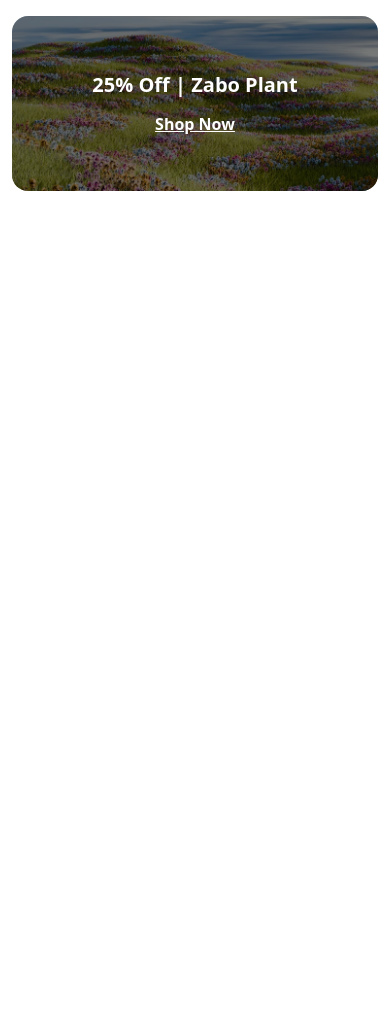
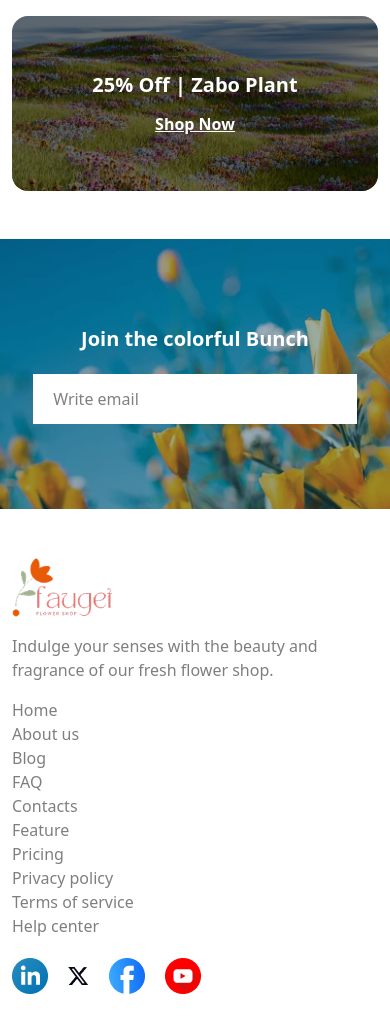
Before and after one commit to tar1Qul/B12A02-TARIQUL-ASSIGNMENT_2, a plain HTML site: page index.html in a window 390 px wide. Shown: the part 3580-4613 px from the top of the page. Before the commit the page ends 3811 px from the top, so only its background shows below. Drawn offline with nearby package versions, Linux system fonts and the light colour scheme.

Commit message:
add footer section.Add responsive footer with newsletter input and social links.

```diff
--- a/index.html
+++ b/index.html
@@ -173,6 +173,73 @@
         </div>
     </main>
 
+    <footer class="mb-10">
+        <!-- footer section starts from here -->
+        <div
+            class="footer-first h-[270px] md:h-[400px] lg:h-[530px] my-12 bg-[url('./assets/news-letter-bg.png')] bg-cover flex justify-center items-center flex-col gap-5">
+            <h1 class="text-[20px] noto-serif-font lg:text-[50px] font-bold text-white">Join the colorful Bunch</h1>
+            <div class="input w-[83%] md:w-[70%] lg:w-[60%] lg:h-[65px] bg-white h-[50px] flex justify-between">
+                <input class="w-[70%] h-full ps-5 lg:ps-8" type="email" placeholder="Write email"><button
+                    class="btn-sub w-[30%] lg:text-[22px] h-full bg-[var(--color-primary)] cursor-pointer text-white font-semibold">Subscribe</button>
+            </div>
+        </div>
+        <div class="bottom px-3 lg:max-w-6xl mx-auto  grid grid-cols-1 self-center lg:gap-10 md:grid-cols-4">
+            <div class="one  ">
+                <img class="w-[100px] inline-block" src="assets/logo.png" alt="">
+                <p class="opacity-50 lg:text-[22px]  my-4 me-5">Indulge your senses with the beauty and fragrance of our
+                    fresh flower shop. </p>
+            </div>
+            <div class="two  lg:pl-25
+                ">
+                <ul>
+                    <li class="footer-list-styles"><a
+                            class="opacity-50 hover:opacity-100 transition 0.5s ease-in-out lg:text-[22px]" href="">Home</a>
+                    </li>
+                    <li class="footer-list-styles"><a
+                            class="opacity-50 hover:opacity-100 transition 0.5s ease-in-out lg:text-[22px]" href="">About
+                            us</a></li>
+                    <li class="footer-list-styles"><a
+                            class="opacity-50 hover:opacity-100 transition 0.5s ease-in-out lg:text-[22px]" href="">Blog</a>
+                    </li>
+                    <li class="footer-list-styles"><a
+                            class="opacity-50 hover:opacity-100 transition 0.5s ease-in-out lg:text-[22px]" href="">FAQ</a>
+                    </li>
+                    <li class="footer-list-styles"><a
+                            class="opacity-50 hover:opacity-100 transition 0.5s ease-in-out lg:text-[22px]"
+                            href="">Contacts</a></li>
+                </ul>
+            </div>
+            <div class="three lg:pl-10
+                ">
+                <ul class="">
+                    <li class="footer-list-styles"><a
+                            class="opacity-50 hover:opacity-100 transition 0.5s ease-in-out lg:text-[22px]"
+                            href="">Feature</a></li>
+                    <li class="footer-list-styles"><a
+                            class="opacity-50 hover:opacity-100 transition 0.5s ease-in-out lg:text-[22px]"
+                            href="">Pricing</a></li>
+                    <li class="footer-list-styles"><a
+                            class="opacity-50 hover:opacity-100 transition 0.5s ease-in-out lg:text-[22px]" href="">Privacy
+                            policy</a></li>
+                    <li class="footer-list-styles"><a
+                            class="opacity-50 hover:opacity-100 transition 0.5s ease-in-out lg:text-[22px]" href="">Terms of
+                            service</a></li>
+                    <li class="footer-list-styles"><a
+                            class="opacity-50 hover:opacity-100 transition 0.5s ease-in-out lg:text-[22px]" href="">Help
+                            center</a></li>
+                </ul>
+            </div>
+            <div class="four text-center mt-5">
+                <ul class="flex justify-start items-center gap-5">
+                    <li><a href=""><img src="assets/icon-linkedin.png" alt=""></a></li>
+                    <li><a href=""><img src="assets/icon-twitter.png" alt=""></a></li>
+                    <li><a href=""><img src="assets/icon-facebook.png" alt=""></a></li>
+                    <li><a href=""><img src="assets/icon-youtube.png" alt=""></a></li>
+                </ul>
+            </div>
+        </div>
+    </footer>
+
 
 </body>
 </html>
```
